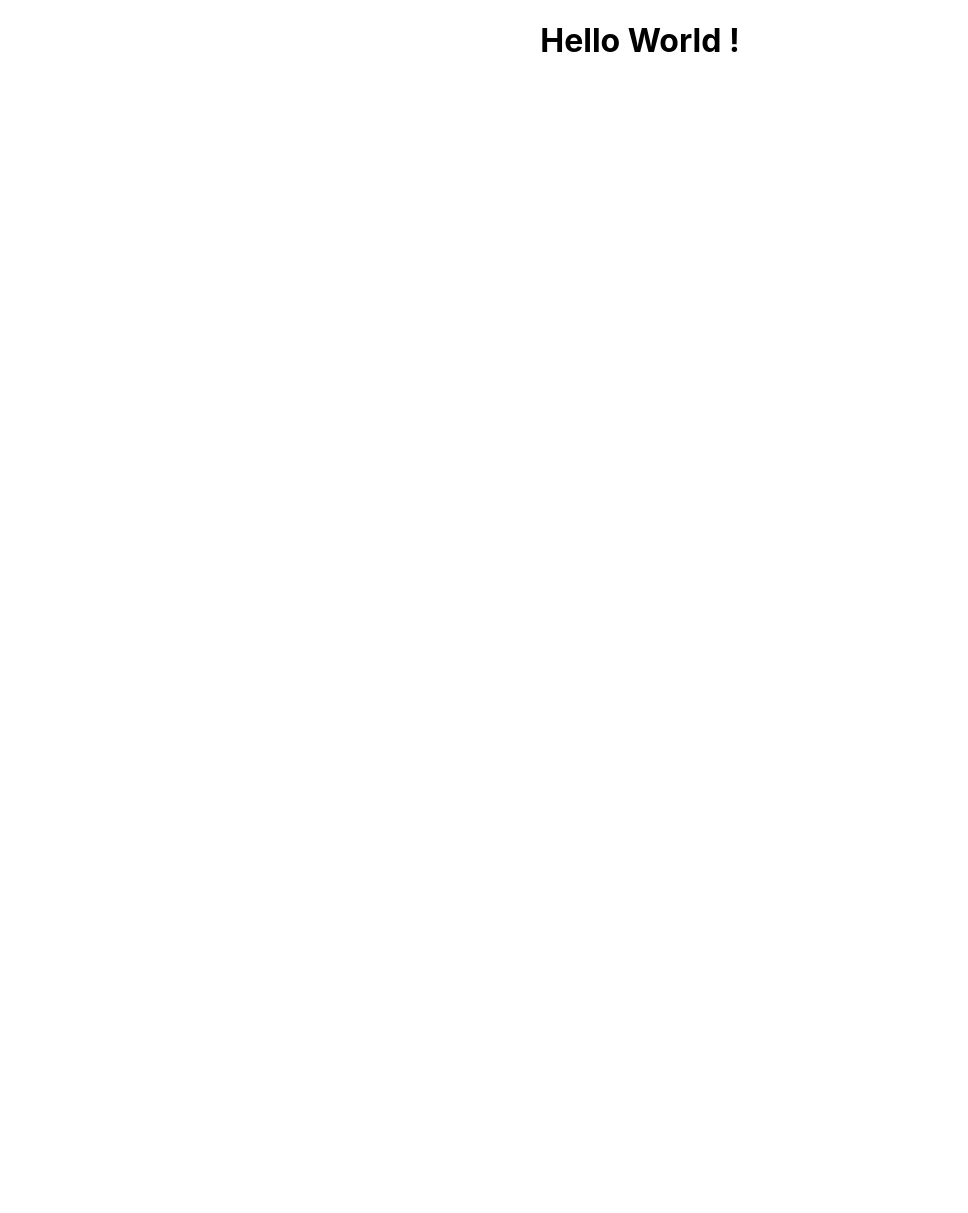
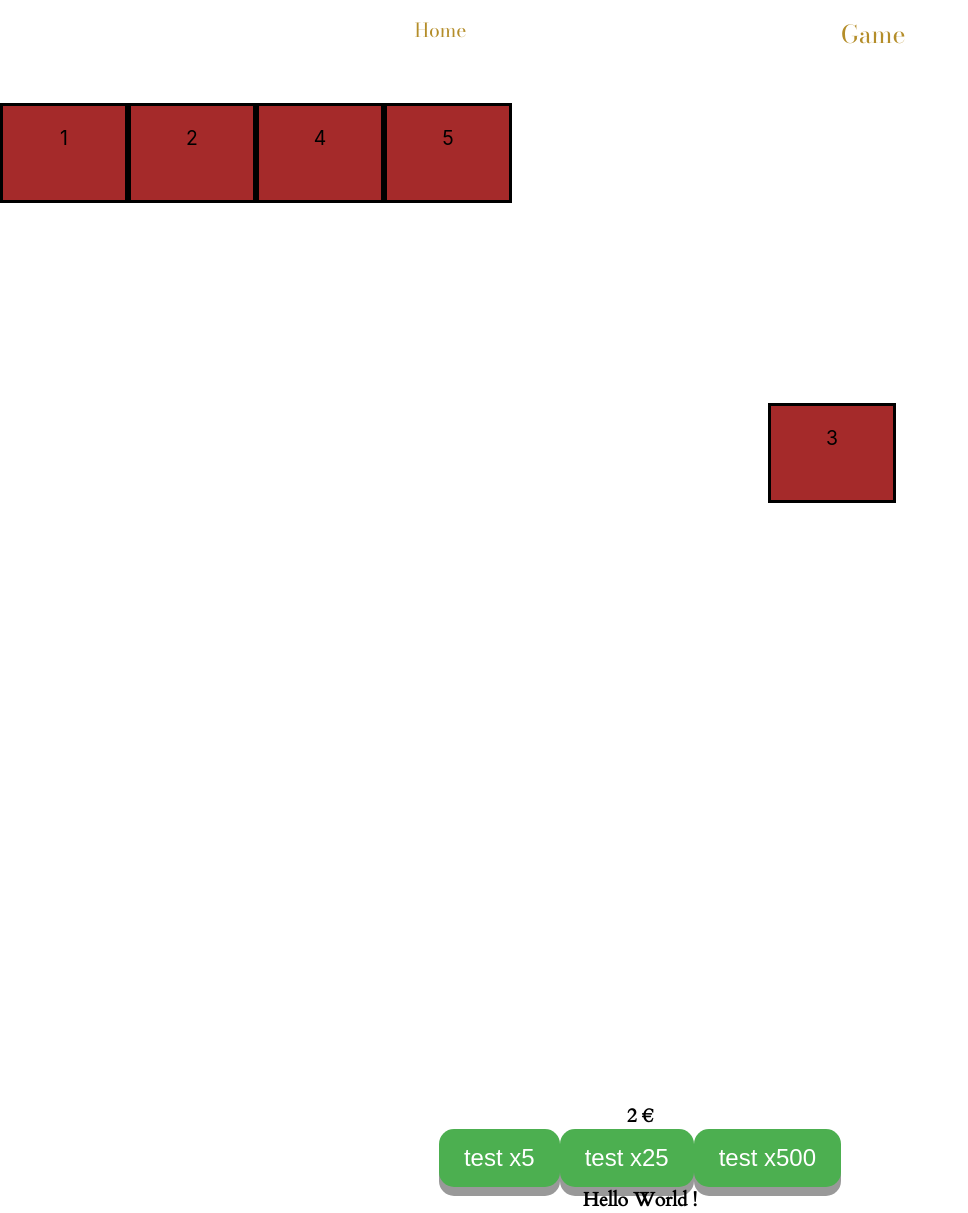
Before and after one commit to Timothee-Augustin/Hackathon-the-winer, a React (Create React App) app in the folder the-winer/: page /game in a window 1280 px wide. Shown: the whole page, without its empty margins (0-968 px from the left). Before the commit the page ends 800 px from the top, so only its background shows below. Built offline with nearby package versions, Linux system fonts and the light colour scheme.

Commit message:
fixed before changing branches

```diff
--- a/the-winer/package.json
+++ b/the-winer/package.json
@@ -6,11 +6,13 @@
     "@testing-library/jest-dom": "^5.12.0",
     "@testing-library/react": "^11.2.6",
     "@testing-library/user-event": "^12.8.3",
+    "nodemon": "^2.0.7",
+    "prop-types": "^15.7.2",
     "react": "^17.0.2",
     "react-dom": "^17.0.2",
+    "react-router-dom": "^5.2.0",
     "react-scripts": "4.0.3",
-    "web-vitals": "^1.1.2",
-    "nodemon": "^2.0.7"
+    "web-vitals": "^1.1.2"
   },
   "scripts": {
     "start": "react-scripts start",
--- a/the-winer/src/App.css
+++ b/the-winer/src/App.css
@@ -1,38 +1,36 @@
-.App {
+@import url('https://fonts.googleapis.com/css2?family=Bodoni+Moda&display=swap');
+
+
+* {
   text-align: center;
+  list-style: none;
+  text-decoration: none;
+  margin: 0;
+  font-size: 1.1rem;
+}
+ul {
+  display: flex;
+  flex-direction: row;
+  justify-content: space-evenly;
+  margin-top: 15px;
+  font-family: 'Trebuchet MS', 'Lucida Sans Unicode', 'Lucida Grande', 'Lucida Sans', Arial, sans-serif;
+  margin-bottom: 50px;
 }
 
-.App-logo {
-  height: 40vmin;
-  pointer-events: none;
+.current {
+  font-size: 1.4rem;
+  color: blue;
 }
 
-@media (prefers-reduced-motion: no-preference) {
-  .App-logo {
-    animation: App-logo-spin infinite 20s linear;
-  }
+.link {
+  transition: font-size 0.4s;
+  font-family: 'Bodoni Moda', serif;
+  color: rgb(180, 141, 41);
 }
 
-.App-header {
-  background-color: #282c34;
-  min-height: 100vh;
-  display: flex;
-  flex-direction: column;
-  align-items: center;
-  justify-content: center;
-  font-size: calc(10px + 2vmin);
-  color: white;
+.link:hover {
+  color: rgb(77, 8, 77);
 }
-
-.App-link {
-  color: #61dafb;
+.link:active {
+  color: darkolivegreen;
 }
-
-@keyframes App-logo-spin {
-  from {
-    transform: rotate(0deg);
-  }
-  to {
-    transform: rotate(360deg);
-  }
-}
--- a/the-winer/src/App.jsx
+++ b/the-winer/src/App.jsx
@@ -1,11 +1,37 @@
 import React from "react";
+import {
+  BrowserRouter as Router,
+  NavLink,
+  Switch,
+  Route,
+} from "react-router-dom";
+
+import Home from "./components/Home";
+
+import Game from "./components/Game";
 import "./App.css";
 
 function App() {
   return (
-    <div className="App">
-      <h1>Hello World !</h1>
-    </div>
+    <>
+      <Router>
+        <ul>
+          <NavLink activeClassName="current" className="link" exact to="/">
+            Home
+          </NavLink>
+          <NavLink activeClassName="current" className="link" exact to="/game">
+            Game
+          </NavLink>
+        </ul>
+        <Switch>
+          <Route exact path="/" component={Home} />
+          <Route exact path="/game" component={Game} />
+        </Switch>
+      </Router>
+      <div className="App">
+        <h1>Hello World !</h1>
+      </div>
+    </>
   );
 }
 
--- /dev/null
+++ b/the-winer/src/components/CSS/Game.css
@@ -0,0 +1,41 @@
+.gameboard {
+    display:grid;
+    grid-template-columns: repeat(10, minmax(100px ,1fr));
+    grid-template-rows: repeat(10, minmax(100px ,1fr));
+    /* min-width: 50rem;
+    min-height: 10rem; */
+}
+
+.grid-element{
+    border: solid 3px black;
+    padding: 20px;
+    background-color: brown;
+}
+
+#a {
+    grid-column: 7 / 8;
+    grid-row: 4 / 5 ;
+}
+
+.button {
+    display: inline-block;
+    padding: 15px 25px;
+    font-size: 24px;
+    cursor: pointer;
+    text-align: center;
+    text-decoration: none;
+    outline: none;
+    color: #fff;
+    background-color: #4CAF50;
+    border: none;
+    border-radius: 15px;
+    box-shadow: 0 9px #999;
+  }
+
+  .button:hover {background-color: #3e8e41}
+
+  .button:active {
+    background-color: #3e8e41;
+    box-shadow: 0 5px #666;
+    transform: translateY(4px);
+  }
--- /dev/null
+++ b/the-winer/src/components/CSS/Home.css
@@ -0,0 +1,15 @@
+@import url('https://fonts.googleapis.com/css2?family=Cardo&display=swap');
+
+h1 {
+    font-family: 'Cardo', serif;
+}
+
+p{
+    font-family: 'Cardo', serif;
+}
+
+.homeImg {
+    border-radius: 5%;
+    align-content: center;
+    width: 100%;
+}
--- /dev/null
+++ b/the-winer/src/components/Game.jsx
@@ -0,0 +1,41 @@
+import React, { useState, useEffect } from "react";
+import Income from "./Income";
+import "./CSS/Game.css";
+
+function Game() {
+  const [gain, setGain] = useState();
+  useEffect(() => {
+    setGain(1);
+  }, []);
+
+  return (
+    <>
+      <div className="gameboard">
+        <div className="grid-element">1</div>
+        <div className="grid-element">2</div>
+        <div className="grid-element" id="a">
+          3
+        </div>
+        <div className="grid-element" id="b">
+          4
+        </div>
+        <div className="grid-element" id="c">
+          5
+        </div>
+      </div>
+      {gain && <Income gain={gain} />}
+      <button type="button" className="button" onClick={() => setGain(5)}>
+        {" "}
+        test x5
+      </button>
+      <button type="button" className="button" onClick={() => setGain(25)}>
+        test x25
+      </button>
+      <button type="button" className="button" onClick={() => setGain(500)}>
+        test x500
+      </button>
+    </>
+  );
+}
+
+export default Game;
--- /dev/null
+++ b/the-winer/src/components/Home.jsx
@@ -0,0 +1,21 @@
+import React from "react";
+import "./CSS/Home.css";
+
+function Home() {
+  return (
+    <div className="definitionContainer">
+      <h1>L&apos;Agroforesterie, qu&apos;est-ce que c&apos;est ?</h1>
+      <p>
+        L’agroforesterie est un mode d’exploitation des terres agricoles
+        associant des arbres et des cultures ou de l&apos;élevage afin
+        d&apos;obtenir des produits ou services utiles à l&apos;homme.
+        L&apos;association (simultanée ou séquentielle) arbres et agriculture
+        présente des avantages considérables, notamment dans le domaine de la
+        protection des sols.
+      </p>
+      <img className="homeImg" src="https://i.imgur.com/4RP9DGq.jpg" alt="" />
+    </div>
+  );
+}
+
+export default Home;
--- /dev/null
+++ b/the-winer/src/components/Income.jsx
@@ -0,0 +1,22 @@
+import React, { useState, useEffect } from "react";
+import PropTypes from "prop-types";
+
+function Income({ gain }) {
+  const [income, SetIncome] = useState(0);
+  useEffect(() => {
+    const interval = setInterval(() => {
+      SetIncome((prevState) => prevState + gain);
+    }, 2000);
+    return () => {
+      clearInterval(interval);
+    };
+  }, [gain]);
+
+  return <h1>{income} €</h1>;
+}
+
+Income.propTypes = {
+  gain: PropTypes.number.isRequired,
+};
+
+export default Income;
```
Also changed, not shown: the-winer/src/components/NavBar.jsx (added, +13 -0 lines), the-winer/src/setupTests.js (+1 -1 lines), 1 other file (tests, documents, lock files or other folders).
